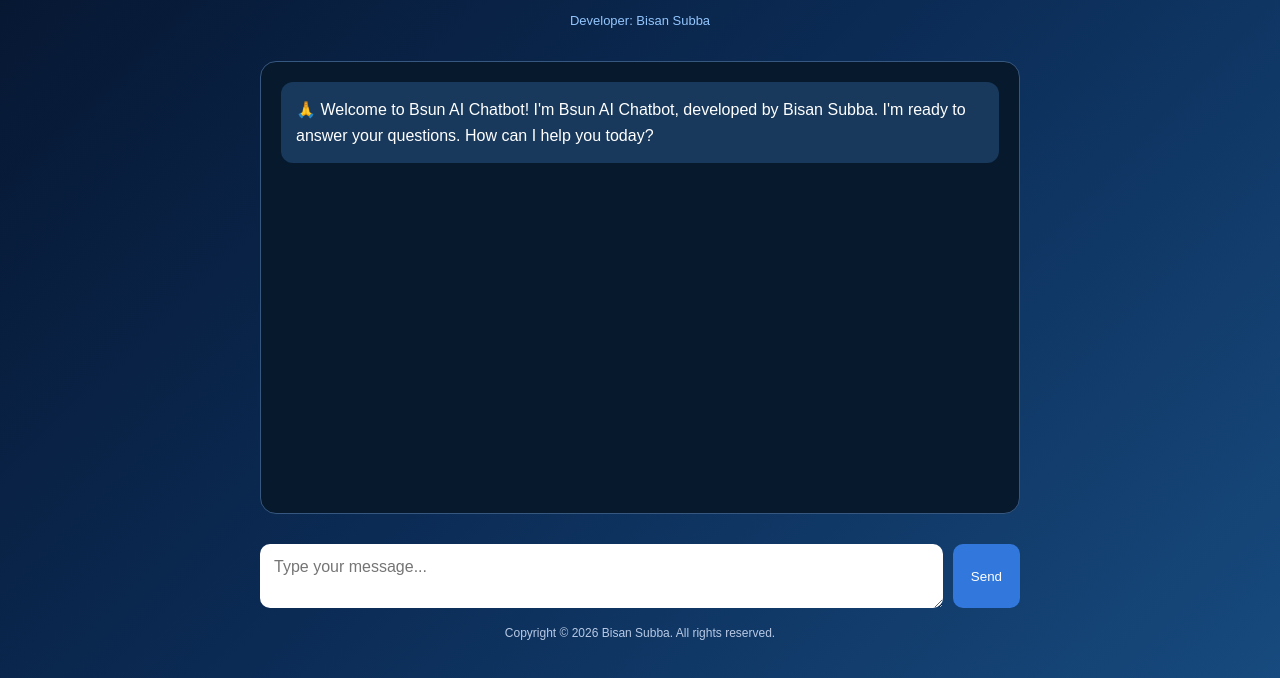
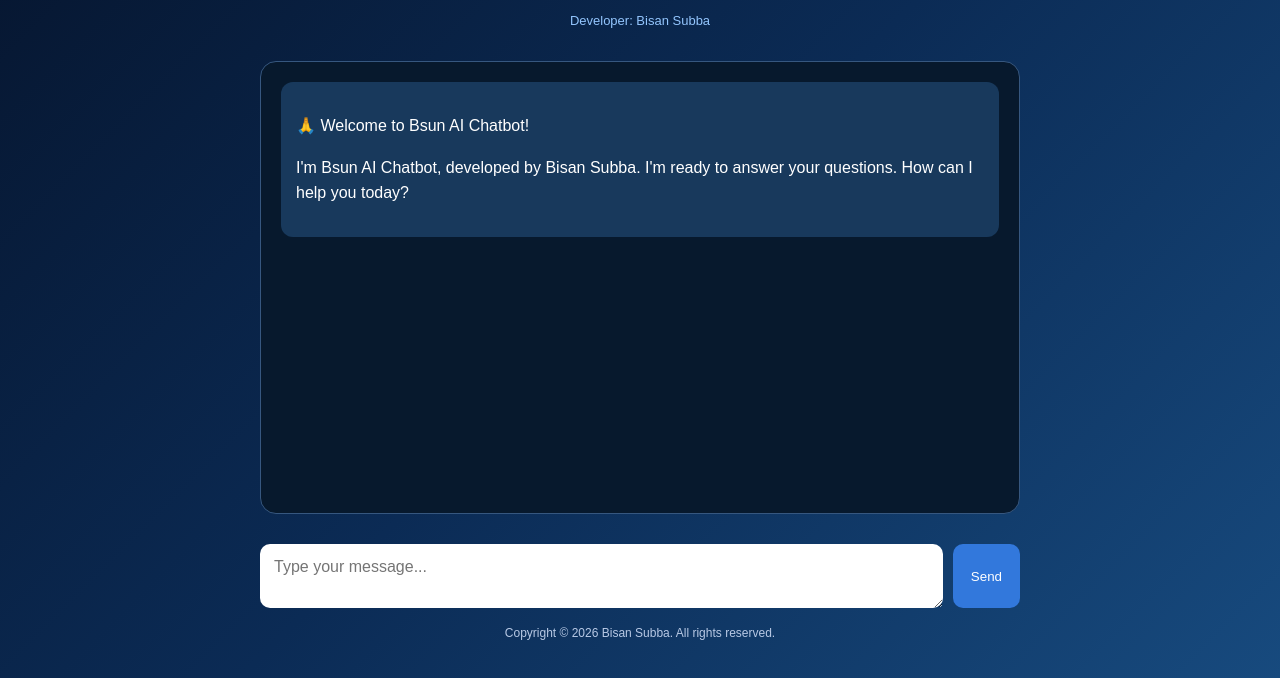
Before and after one commit to Bsun7131/Bsun-AI-Chatbot, a plain HTML site: page index.html in a window 1280 px wide. Shown: the part 122-800 px from the top of the page. Drawn offline with Linux system fonts and the light colour scheme.

Commit message:
Update index.html

```diff
--- a/index.html
+++ b/index.html
@@ -107,9 +107,9 @@ footer {
 
 <section class="chat" aria-label="Conversation">
   <div class="message">
-    🙏 Welcome to Bsun AI Chatbot!
+   <p> 🙏 Welcome to Bsun AI Chatbot! </p>
 
-I'm Bsun AI Chatbot, developed by Bisan Subba. I'm ready to answer your questions. How can I help you today?
+ <p> I'm Bsun AI Chatbot, developed by Bisan Subba. I'm ready to answer your questions. How can I help you today?</p>
 
   </div>
 </section>
```
